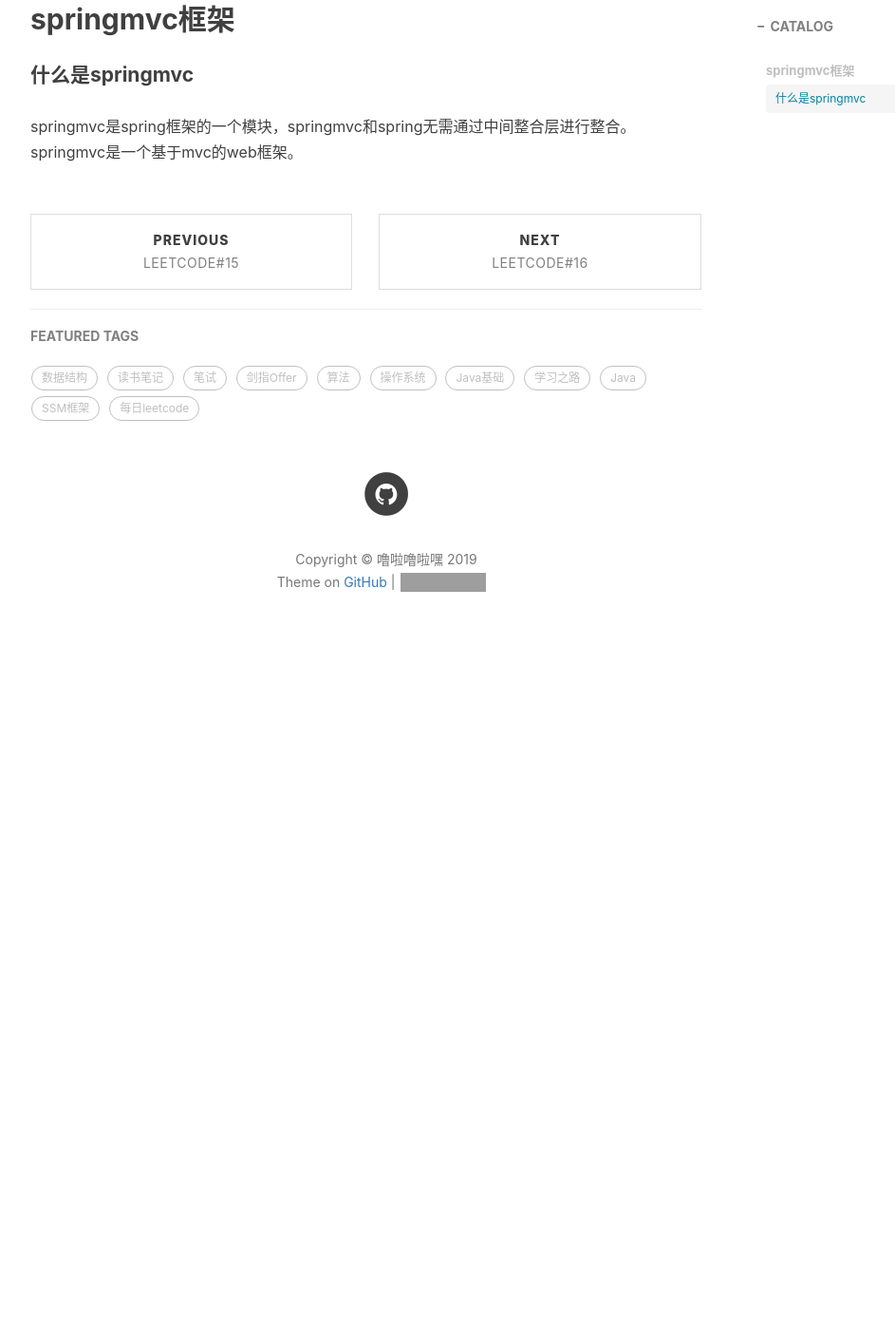
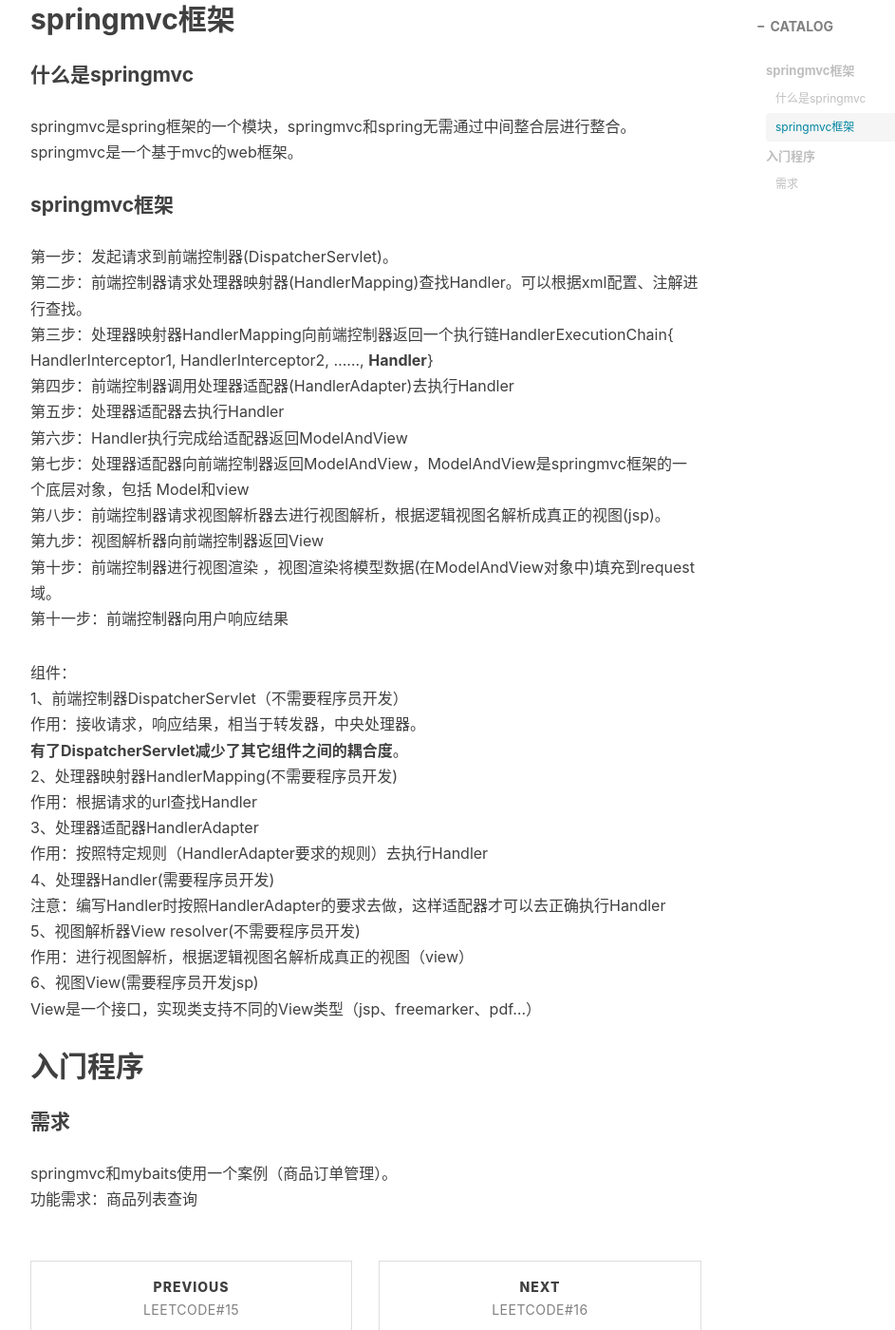
Before and after one commit to zhjcezh/zhjcezh.github.io, a Jekyll site: the page built from _posts/2019-5-7-SpringMVC第一部分.md, in a window 1280 px wide and 1400 px high, scrolled down 560 px. Shown: the whole window at 95% size, without its empty margins (233-1176 px from the left). Built offline with Jekyll 4.4.1, drawn with Linux system fonts in a browser that asks for light colours; nearby versions of some CDN libraries; comment, search, counter and statistics services are not loaded; before the commit the page ends 1277 px from its top, so only the background shows below that; grey boxes are pictures that could not be loaded.

Commit message:
Update 2019-5-7-SpringMVC第一部分.md

```diff
--- a/_posts/2019-5-7-SpringMVC第一部分.md
+++ b/_posts/2019-5-7-SpringMVC第一部分.md
@@ -17,3 +17,37 @@ tags:
 #### 什么是springmvc
 springmvc是spring框架的一个模块，springmvc和spring无需通过中间整合层进行整合。
 springmvc是一个基于mvc的web框架。
+
+#### springmvc框架
+第一步：发起请求到前端控制器(DispatcherServlet)。
+第二步：前端控制器请求处理器映射器(HandlerMapping)查找Handler。可以根据xml配置、注解进行查找。
+第三步：处理器映射器HandlerMapping向前端控制器返回一个执行链HandlerExecutionChain{ HandlerInterceptor1, HandlerInterceptor2, ......, **Handler**}
+第四步：前端控制器调用处理器适配器(HandlerAdapter)去执行Handler
+第五步：处理器适配器去执行Handler
+第六步：Handler执行完成给适配器返回ModelAndView
+第七步：处理器适配器向前端控制器返回ModelAndView，ModelAndView是springmvc框架的一个底层对象，包括 Model和view
+第八步：前端控制器请求视图解析器去进行视图解析，根据逻辑视图名解析成真正的视图(jsp)。
+第九步：视图解析器向前端控制器返回View
+第十步：前端控制器进行视图渲染 ，视图渲染将模型数据(在ModelAndView对象中)填充到request域。
+第十一步：前端控制器向用户响应结果
+
+
+组件：
+1、前端控制器DispatcherServlet（不需要程序员开发）
+作用：接收请求，响应结果，相当于转发器，中央处理器。
+**有了DispatcherServlet减少了其它组件之间的耦合度**。
+2、处理器映射器HandlerMapping(不需要程序员开发)
+作用：根据请求的url查找Handler
+3、处理器适配器HandlerAdapter
+作用：按照特定规则（HandlerAdapter要求的规则）去执行Handler
+4、处理器Handler(需要程序员开发)
+注意：编写Handler时按照HandlerAdapter的要求去做，这样适配器才可以去正确执行Handler
+5、视图解析器View resolver(不需要程序员开发)
+作用：进行视图解析，根据逻辑视图名解析成真正的视图（view）
+6、视图View(需要程序员开发jsp)
+View是一个接口，实现类支持不同的View类型（jsp、freemarker、pdf...）
+
+## 入门程序
+####  需求
+springmvc和mybaits使用一个案例（商品订单管理）。
+功能需求：商品列表查询
```
